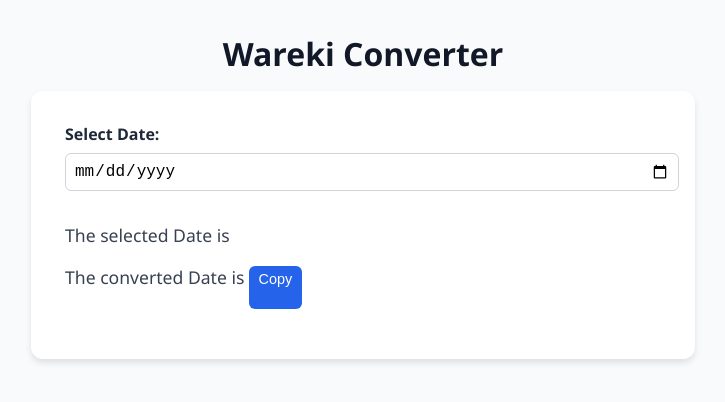
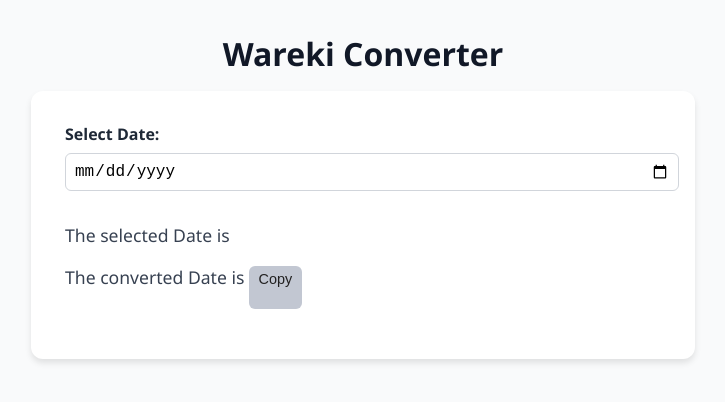
Before and after one commit to guru-ng/JpEraConverter, a plain HTML site: page index.html in a window 1280 px wide. Shown: the whole page, without its empty margins (277-1002 px from the left). Drawn offline with Linux system fonts and the light colour scheme.

Commit message:
added copy button2

```diff
--- a/dateconverter.js
+++ b/dateconverter.js
@@ -34,7 +34,7 @@ document.addEventListener("DOMContentLoaded", function() {
     //copy Btn
     const copyBtn = document.getElementById('copy-button');
     copyBtn.addEventListener('click', function(){
-        const text = document.getElementById('date-value').textContent
+        const text = document.getElementById('date-value1').textContent
         if(text && text !== 'not set'){
             navigator.clipboard.writeText()
             .then(()=>{
--- a/index.html
+++ b/index.html
@@ -84,8 +84,8 @@
   #copy-button {
   padding: 0.3rem 0.6rem;
   font-size: 0.9rem;
-  background-color: #2563eb;
-  color: white;
+  background-color: #c2c7d2;
+  color: rgb(34, 33, 33);
   border: none;
   border-radius: 0.375rem;
   cursor: pointer;
@@ -93,7 +93,7 @@
 }
 
 #copy-button:hover {
-  background-color: #1d4ed8;
+  background-color: #71747d;
 }
 
 </style>
```
